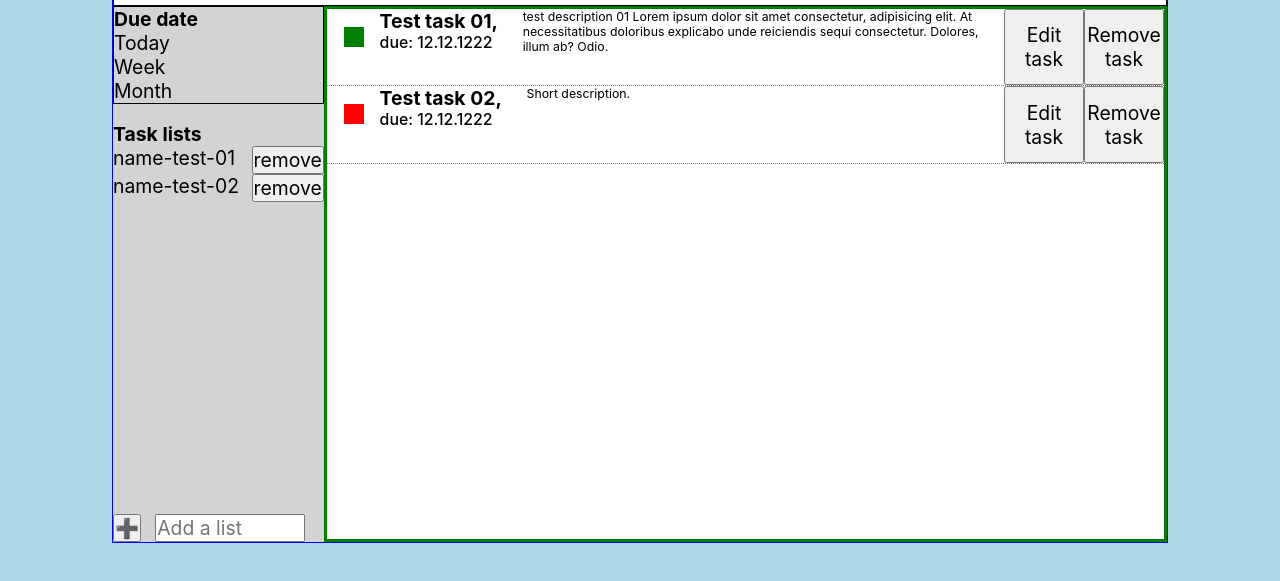
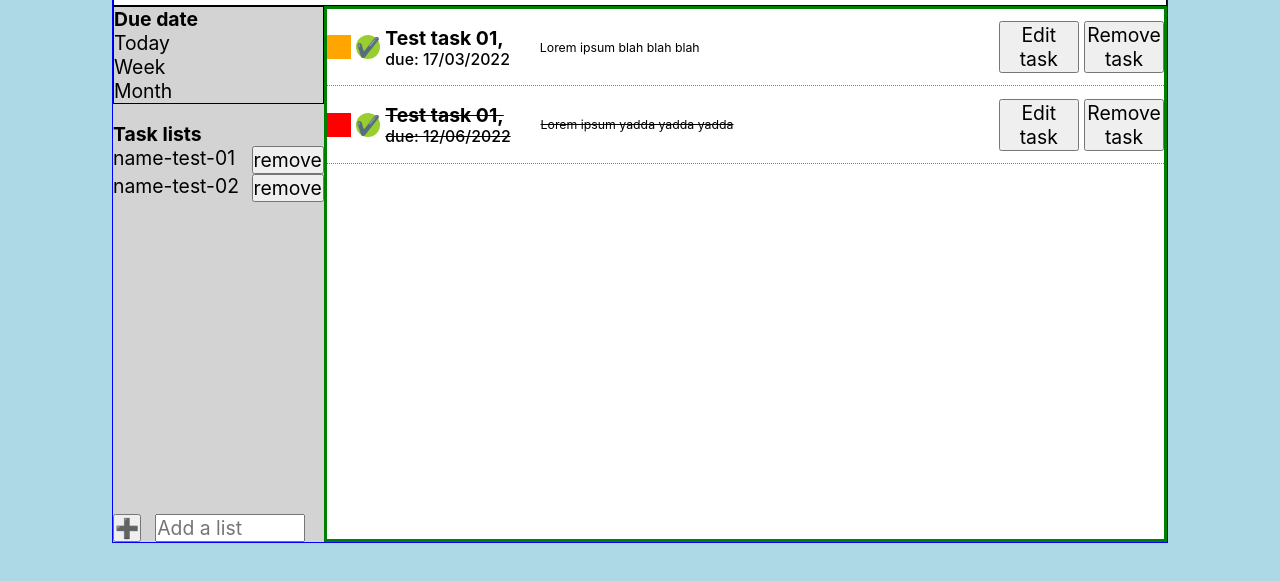
Before and after one commit to A-Doubt/todo-list, a website built with webpack: page src/template.html in a window 1280 px wide. Shown: the part 143-724 px from the top of the page. Built offline with nearby package versions, Linux system fonts and the light colour scheme.

Commit message:
Todo list now renders tasks
1. Tasks are now renedered dynamically from tasks array
2. Tasks are now able to mark as 'completed' or 'not completed'
3. Tasks can be removed

```diff
--- a/src/style.css
+++ b/src/style.css
@@ -116,13 +116,34 @@ li {
 /* Actual list */
 .list-item {
     position: relative;
-    padding-left: 3rem;
     height: 4.4rem;
     border-bottom: 1px grey dotted;
     display: flex;
+    align-items: center;
+    gap: 0.3rem;
+}
+.checkbox {
+    background-color: cornflowerblue;
+    width: 24px;
+    height: 24px;
+    border-radius: 50%;
+}
+.checkbox.task-completed {
+    position: relative;
+    background-color: yellowgreen;
+    width: 24px;
+    height: 24px;
+    border-radius: 50%;
+}
+.checkbox.task-completed::after {
+    content: '✔️';
+    position: absolute;
+}
+.completed>*:not(button) {
+    text-decoration: line-through;
 }
 .list-item>p {
-    width: 60%;
+    width: 50%;
     font-size: 0.7rem;
     margin-left: 1.4rem;
 }
@@ -131,23 +152,25 @@ li {
     font-weight: 500;
 }
 .low-priority::before {
-    position: absolute;
-    top: 1rem;
-    left: 1rem;
     content: '';
-    border: 10px green solid;
+    border: 12px green solid;
+}
+.medium-priority::before {
+    content: '';
+    border: 12px orange solid;
 }
 .high-priority::before {
-    position: absolute;
-    top: 1rem;
-    left: 1rem;
     content: '';
-    border: 10px red solid;
+    border: 12px red solid;
 }
 .edit-task {
     margin-left: auto;
+    position: relative;
 }
 .edit-task,
 .remove-task {
     width: 80px;
 }
+.blue {
+    background-color: blue !important;
+}
--- a/src/template.html
+++ b/src/template.html
@@ -16,9 +16,9 @@
             <input type="date">
             <label for="select">Priority</label>
             <select name="priority" id="priority">
-                <option value="1">Low</option>
-                <option value="2">Medium</option>
-                <option value="3">High</option>
+                <option value="low-priority">Low</option>
+                <option value="medium-priority">medium-</option>
+                <option value="high-priority">High</option>
             </select>
             <label for="list">Choose list</label>
             <select name="list" id="list">
@@ -55,7 +55,7 @@
             </div>
         </div>
         <div class="todo-list">
-            <div class="list-item low-priority">
+            <!-- <div class="list-item low-priority">
                 <h4>Test task 01,<p class="due-date"> due: 12.12.1222</p></h4>
                 <p>test description 01 Lorem ipsum dolor sit amet consectetur, adipisicing elit. At necessitatibus doloribus explicabo unde reiciendis sequi consectetur. Dolores, illum ab? Odio.</p>
                 <button class="edit-task">Edit task</button>
@@ -66,7 +66,7 @@
                 <p>Short description.</p>
                 <button class="edit-task">Edit task</button>
                 <button class="remove-task">Remove task</button>
-            </div>
+            </div> -->
         </div>
     </section>
 </body>
--- a/src/todo-tasks.js
+++ b/src/todo-tasks.js
@@ -13,26 +13,101 @@
     </div>
 </div> */}
 
-console.log('from tasks');
 const tasks = [
     {
         title: 'task-test-001',
-        due: new Date(2022, 2, 17, 22, 0),
-        priority: 2,
-        listId: 'test',
+        due: new Date(2022, 2, 17).toLocaleDateString('en-GB'),
+        priority: 'medium-priority',
+        listId: 'test111',
+        taskId: 'id001',
         description: 'Lorem ipsum blah blah blah',
         completed: false,
     },
     {
         title: 'task-test-002',
-        due: new Date(2022, 5, 12),
-        priority: 1,
-        listId: 'test',
+        due: new Date(2022, 5, 12).toLocaleDateString('en-GB'),
+        priority: 'high-priority',
+        listId: 'test222',
+        taskId: 'id002',
         description: 'Lorem ipsum yadda yadda yadda',
         completed: true,
     }
 ]
 
+
 export function renderTasks() {
+    clearTasks();
+    const todoList = document.querySelector('.todo-list');
+    let counter = 0;
+    tasks.forEach(task => {
+        todoList.insertAdjacentHTML('beforeend',
+        `<div class="list-item ${task.priority} completed">
+            <p style="display: none">${task.taskId}</p>
+            <div class="checkbox task-completed"></div>
+            <h4>Test task 01,<p class="due-date"> due: ${task.due}</p></h4>
+            <p>${task.description}</p>
+            <button class="edit-task">Edit task</button>
+            <button class="remove-task">Remove task</button>
+        </div>`);
+        const checkbox = document.querySelectorAll('.checkbox');
+        const editTaskButton = document.querySelectorAll('.edit-task');
+        const removeTaskButton = document.querySelectorAll('.remove-task');
+        checkbox[counter].addEventListener('click', toggleComplete);
+        editTaskButton[counter].addEventListener('click', editTask);
+        removeTaskButton[counter].addEventListener('click', removeTask);
 
+        // add or remove 'completed' class from each todo-item
+        const listItem = document.querySelectorAll('.list-item');
+        if (task.completed) {
+            console.log(`if: ${task.completed}`);
+            listItem[counter].classList.add('completed');
+        }
+        else {
+            console.log(`else: ${task.completed}`);
+            listItem[counter].classList.remove('completed');
+        }
+        counter++;
+    });
 };
+renderTasks();
+
+// clear all tasks from the list
+function clearTasks() {
+    const todos = document.querySelector('.todo-list');
+    todos.innerHTML = '';
+};
+
+function editTask(e) {
+    console.log(e.target);
+};
+
+function removeTask() {
+    // grab taskId to compare it to tasks array
+    console.log(this.parentNode.firstElementChild.textContent);
+    let index = tasks.findIndex(task => (task.taskId === this.parentNode.firstElementChild.textContent));
+    tasks.splice(index, 1);
+    console.table(tasks);
+
+    // clear and render
+    renderTasks();
+};
+
+const checkbox = document.querySelector('.checkbox');
+console.log(checkbox);
+
+function toggleComplete(e) {
+    // find according task and set the 'completed' key in tasks array to true or false
+    let index = tasks.findIndex(task => (task.taskId === this.parentNode.firstElementChild.textContent));
+    tasks[index].completed ? tasks[index].completed = false : tasks[index].completed = true;
+    console.table(tasks);
+
+    renderTasks();
+}
+
+function markComplete(e) {
+    console.log('from markComplete');
+    console.log('from markComplete');
+}
+function markNotComplete(e) {
+    console.log('from markNotComplete');
+}
```
